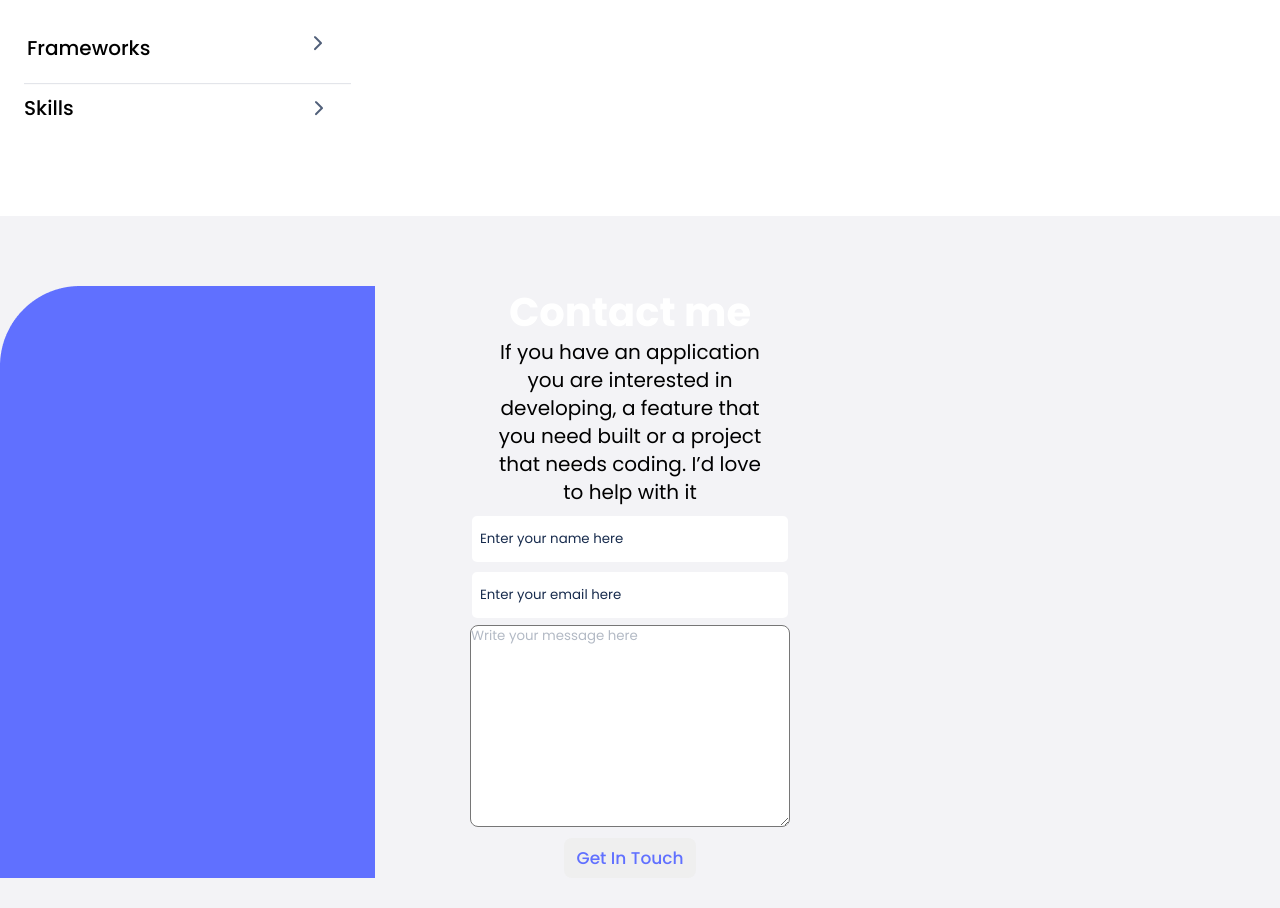
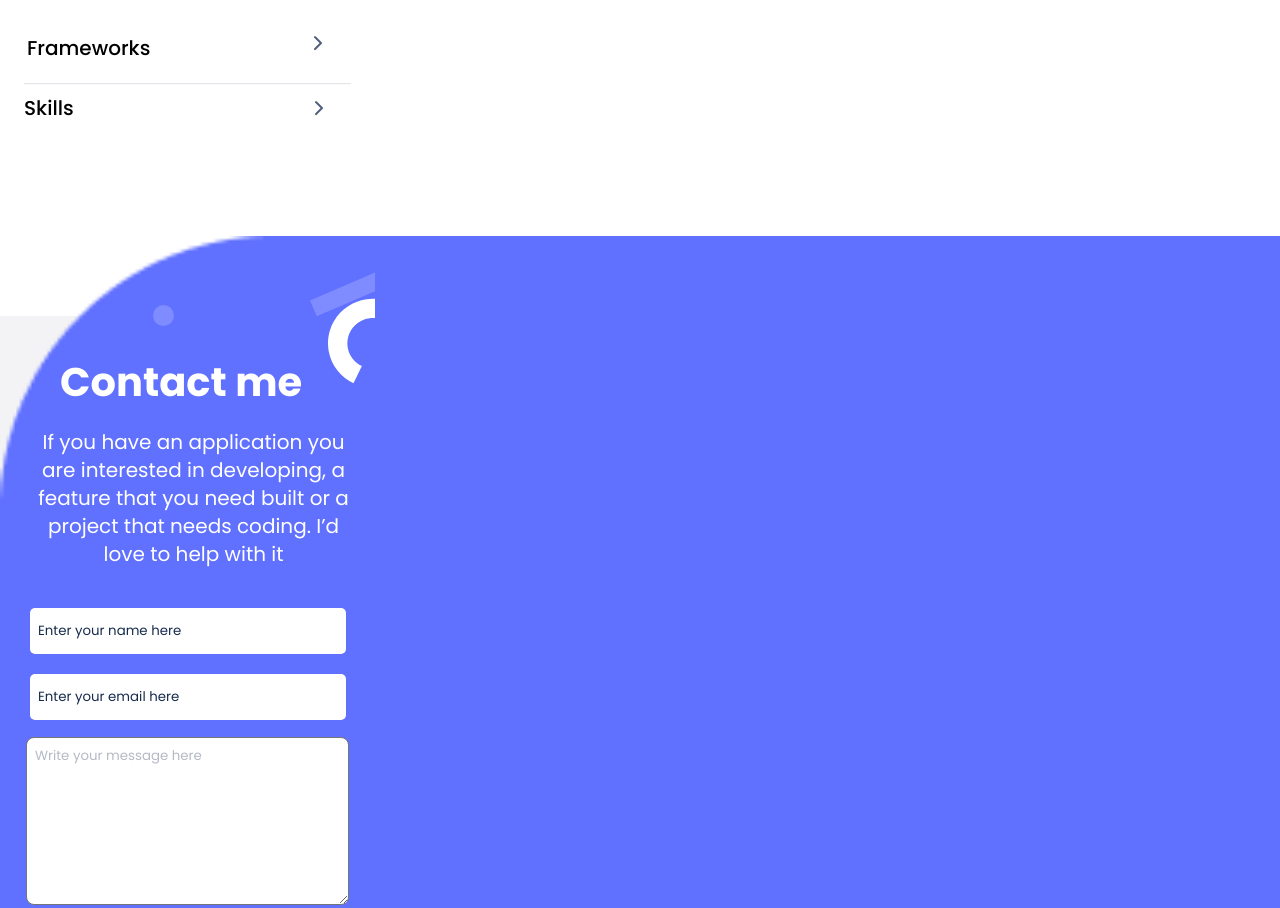
Before and after one commit to Oscarj-8/My-Portfolio, a website: page index.html in a window 1280 px wide. Shown: the part 4482-5390 px from the top of the page. Before the commit the page ends 5360 px from the top, so only its background shows below. Drawn offline with Linux system fonts and the light colour scheme.

Commit message:
Add last page with its styling

```diff
--- a/assests/css/styles.css
+++ b/assests/css/styles.css
@@ -271,6 +271,7 @@ li {
 
 .container {
   width: 100%;
+  height: 1150px;
   background: url("../images/Base-about-my-self.png");
   background-repeat: no-repeat;
   background-size: 100%;
@@ -409,19 +410,30 @@ li {
 }
 
 /* footer and contact me page*/
-
+.form-div {
+  position: relative;
+  top: -150px;
+  background: url("../images/Contact-me.png");
+  background-repeat: no-repeat;
+  background-size: cover;
+  height: 779px;
+}
 form {
   margin-top: 70px;
-  margin-right: 20px;
-  background: url("../images/Contact-me.png");
+  width: 375px;
+  height: 779px;
+  background-image: url("../images/background2.svg");
   background-repeat: no-repeat;
+  background-position: right center;
   display: flex;
   flex-direction: column;
-  align-items: center;
+  align-items: flex-start;
 }
 
-
 form h2 {
+  position: relative;
+  top: 120px;
+  left: 60px;
   color: white;
   font-family: "Poppins";
   font-style: normal;
@@ -431,8 +443,12 @@ form h2 {
 }
 
 form p {
+  position: relative;
+  top: 140px;
+  left: 30px;
   text-align: center;
-  width: 270px;
+  width: 327px;
+  color: white;
   font-style: normal;
   font-weight: 400;
   font-size: 20px;
@@ -440,7 +456,10 @@ form p {
 }
 
 form input {
-  margin: 10px 0 0 0;
+  position: relative;
+  top: 170px;
+  left: 30px;
+  margin: 10px 0;
   width: 300px;
   height: 30px;
   border-radius: 5px;
@@ -453,9 +472,13 @@ input::placeholder {
 }
 
 textarea {
+  position: relative;
+  top: 170px;
+  height: 150px;
   border-radius: 8px;
   margin: 7px auto;
-  width: 318px;
+  width: 305px;
+  padding: 8px;
 }
 
 textarea::placeholder {
@@ -463,8 +486,9 @@ textarea::placeholder {
 }
 
 form button {
-  /* width: 110px;
-  height: 48px; */
+  position: relative;
+  top: 200px;
+  left: 30px;
   border: none;
   margin-top: 4px;
   border-radius: 8px;
@@ -473,5 +497,5 @@ form button {
   font-size: 17px;
   line-height: 24px;
   color: #6070ff;
-  padding: 8px 12px;
+  padding: 10px 12px;
 }
--- a/index.html
+++ b/index.html
@@ -340,6 +340,7 @@
         </div>
       </div>
     </section>
+    <div class="form-div">
       <form action="">
         <h2>Contact me</h2>
 
@@ -353,12 +354,13 @@
         <textarea
           name="text-area"
           id="text-area"
-        cols="30"
-        rows="10"
+          cols="20"
+          rows="7"
           maxlegnth="300"
           placeholder="Write your message here"
         ></textarea>
         <button type="submit">Get In Touch</button>
       </form>
+    </div>
   </body>
 </html>
```
Also changed, not shown: assests/images/background2.svg (added), assests/images/contact-form shapes-mobile-new.png (deleted). Lines whose indentation alone changed are shown as unchanged.
